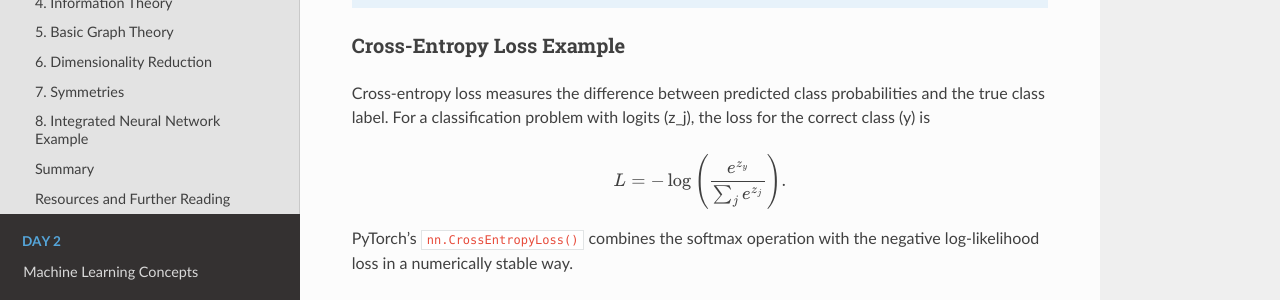
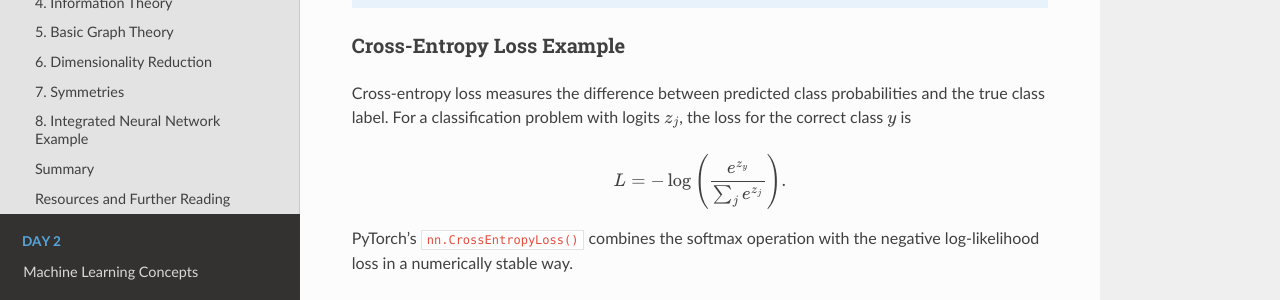
Before and after one commit to pojeda/course-mlmd, an MkDocs documentation site: the page built from docs/day1.md, in a window 1280 px wide and 900 px high, scrolled down 11651 px. Shown: the part 174-474 px from the top of the window. Built offline with MkDocs 1.6.1, drawn with Linux system fonts in a browser that asks for light colours; nearby versions of some CDN libraries.

```diff
--- a/docs/day1.md
+++ b/docs/day1.md
@@ -1066,7 +1066,7 @@
 ### Cross-Entropy Loss Example
 
 Cross-entropy loss measures the difference between predicted class probabilities and the true class label.
-For a classification problem with logits (z_j), the loss for the correct class (y) is
+For a classification problem with logits $z_j$, the loss for the correct class $y$ is
 
 $$
 L = -\log\left(\frac{e^{z_y}}{\sum_j e^{z_j}}\right).
@@ -1074,7 +1074,6 @@
 
 PyTorch's `nn.CrossEntropyLoss()` combines the softmax operation with the negative log-likelihood loss in a
 numerically stable way.
-
 
 ??? note "Example"
 
```
